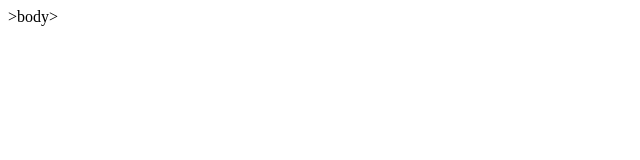
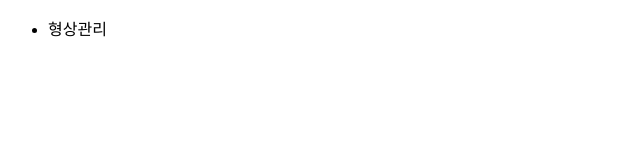
Before and after one commit to dlfnzp/Jei, a plain HTML site: page index.html in a window 1280 px wide. Shown: the whole page, without its empty margins (0-640 px from the left). Drawn offline with Linux system fonts and the light colour scheme.

Commit message:
형상관리추가

```diff
--- a/index.html
+++ b/index.html
@@ -3,7 +3,9 @@
 <head>
 	<title></title>
 </head>
->body>
-
+<body>
+<ul>
+		<li>형상관리</li>
+</ul>
 </body>
 </html>
```
